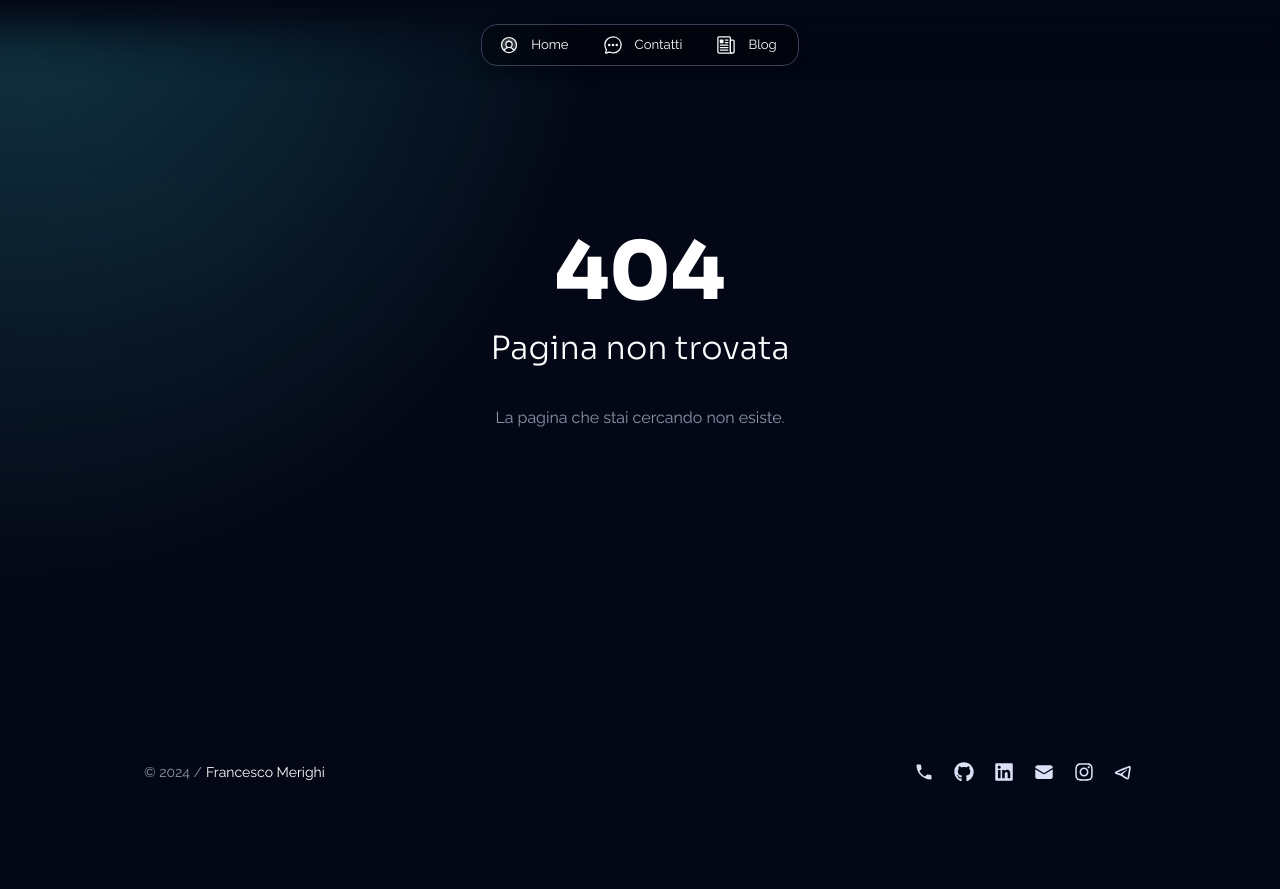
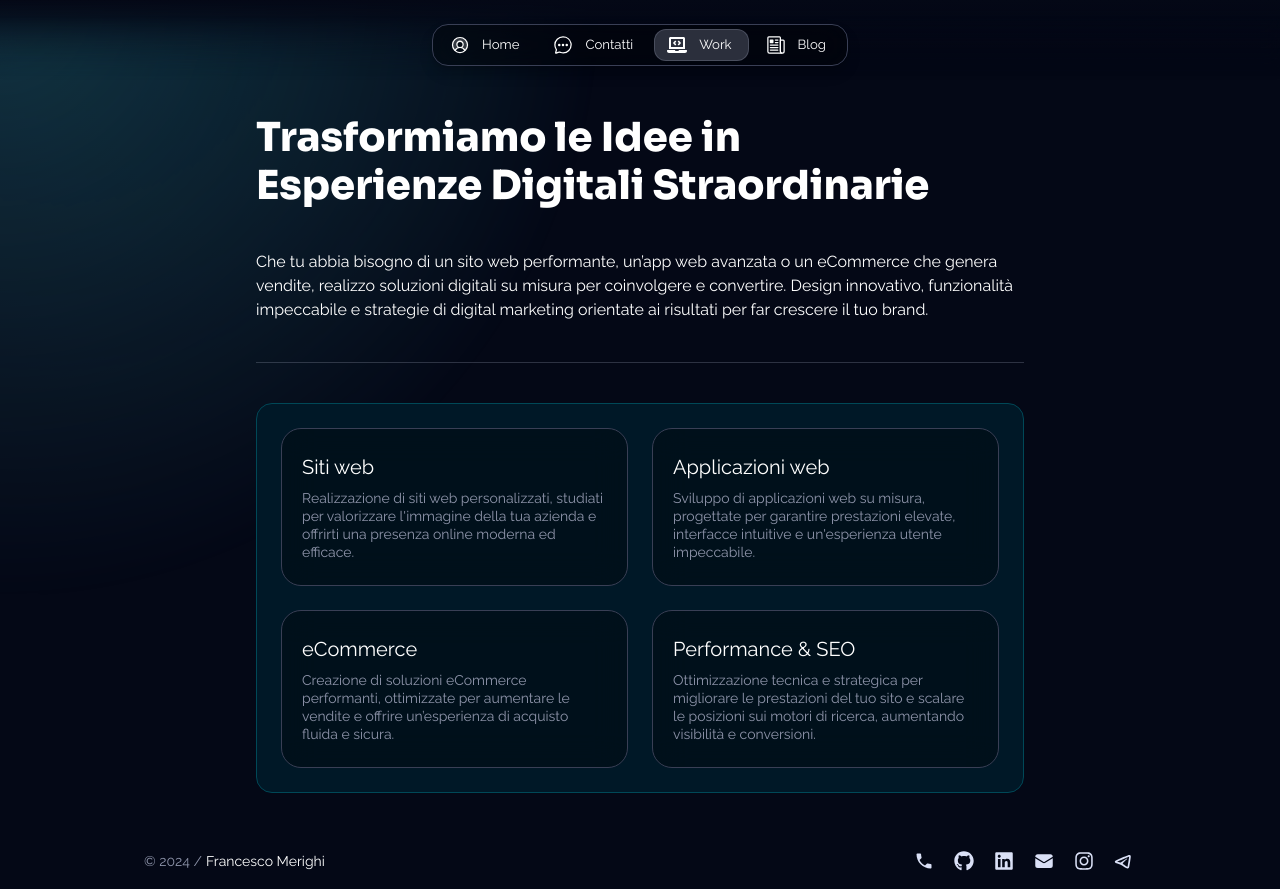
Before and after one commit to fmerighiwebdev/FMerighi, a Next.js app: page /work in a window 1280 px wide. Before the commit this address had no page. Before the commit the page ends 800 px from the top, so only its background shows below. Built offline with nearby package versions, Linux system fonts and the light colour scheme.

Commit message:
Added Work page

```diff
--- a/src/app/blog/[postSlug]/page.tsx
+++ b/src/app/blog/[postSlug]/page.tsx
@@ -93,7 +93,7 @@ export default async function BlogPage({ params }) {
               marginBottom="s"
               variant="display-strong-xs"
             >
-              Pronto a portare il tuo progetto al livello successivo?
+              Trasformiamo la tua idea in realtà!
             </Heading>
             <Text
               style={{
--- a/src/app/resources/config.js
+++ b/src/app/resources/config.js
@@ -5,6 +5,7 @@ const routes = {
   "/about": true,
   "/contacts": true,
   "/blog": true,
+  "/work": true,
 };
 
 const style = {
--- a/src/app/resources/content.js
+++ b/src/app/resources/content.js
@@ -60,21 +60,6 @@ const social = [
     link: "https://t.me/fmerighiwebdev",
   },
 ];
-
-const home = {
-  label: "Home",
-  title: `${person.name}'s Portfolio`,
-  description: `Portfolio website showcasing my work as a ${person.role}`,
-  headline: <>Full-Stack Web/Software Developer</>,
-  subline: (
-    <>
-      Mi chiamo Francesco Merighi e sono uno{" "}
-      <span>Sviluppatore Web e Software</span> con anni di esperienza nella
-      progettazione, sviluppo e implementazione di soluzioni digitali
-      personalizzate.
-    </>
-  ),
-};
 
 const about = {
   label: "Home",
@@ -466,7 +451,8 @@ const about = {
         title: "Vari linguaggi di programmazione",
         description: (
           <>
-            Conoscenza di vari linguaggi di programmazione: Python, PHP, Java, C.
+            Conoscenza di vari linguaggi di programmazione: Python, PHP, Java,
+            C.
           </>
         ),
         // optional: leave the array empty if you don't want to display images
@@ -510,4 +496,14 @@ const blog = {
   posts: posts,
 };
 
-export { person, social, newsletter, home, about, contacts, blog };
+const work = {
+  label: "Lavoro",
+  title: "Trasformiamo le Idee in Esperienze Digitali Straordinarie",
+  description:
+    "Che tu abbia bisogno di un sito web performante, un’app web avanzata o un eCommerce che genera vendite, realizzo soluzioni digitali su misura per coinvolgere e convertire. Design innovativo, funzionalità impeccabile e strategie di digital marketing orientate ai risultati per far crescere il tuo brand.",
+  showcase_title: "Progetti di Successo: Uno Sguardo al Mio Lavoro",
+  showcase_description:
+    "Scopri alcuni dei miei ultimi progetti, realizzati con precisione e pensati per lasciare il segno. Ogni lavoro riflette la mia dedizione all’innovazione, all’esperienza utente e alle prestazioni.",
+};
+
+export { person, social, newsletter, about, contacts, blog, work };
--- a/src/app/resources/index.ts
+++ b/src/app/resources/index.ts
@@ -10,7 +10,6 @@ export {
   person,
   social,
   newsletter,
-  home,
   about,
   blog
 } from "@/app/resources/content";
--- /dev/null
+++ b/src/app/work/page.tsx
@@ -0,0 +1,82 @@
+import {
+  Card,
+  Column,
+  Grid,
+  Heading,
+  Line,
+  Text,
+} from "@/once-ui/components";
+import { work } from "../resources/content";
+
+const services = [
+  {
+    title: "Siti web",
+    description:
+      "Realizzazione di siti web personalizzati, studiati per valorizzare l'immagine della tua azienda e offrirti una presenza online moderna ed efficace.",
+  },
+  {
+    title: "Applicazioni web",
+    description:
+      "Sviluppo di applicazioni web su misura, progettate per garantire prestazioni elevate, interfacce intuitive e un'esperienza utente impeccabile.",
+  },
+  {
+    title: "eCommerce",
+    description:
+      "Creazione di soluzioni eCommerce performanti, ottimizzate per aumentare le vendite e offrire un’esperienza di acquisto fluida e sicura.",
+  },
+  {
+    title: "Performance & SEO",
+    description:
+      "Ottimizzazione tecnica e strategica per migliorare le prestazioni del tuo sito e scalare le posizioni sui motori di ricerca, aumentando visibilità e conversioni.",
+  },
+];
+
+export const metadata = {
+  title: "Work - Francesco Merighi",
+  description:
+    "Realizzo soluzioni digitali su misura per coinvolgere e convertire. Che tu abbia bisogno di un sito web performante, un’app web avanzata o un eCommerce che genera vendite.",
+};
+
+const ServiceCard = ({ title, description }) => (
+  <Card maxWidth={24} radius="l-4" direction="column">
+    <Column fillWidth paddingX="20" paddingY="24" gap="8">
+      <Text variant="body-default-xl">{title}</Text>
+      <Text onBackground="neutral-weak" variant="body-default-s">
+        {description}
+      </Text>
+    </Column>
+  </Card>
+);
+
+export default function WorkPage() {
+  return (
+    <main style={{ width: "100%" }}>
+      <Column maxWidth="s" style={{ margin: "0 auto" }}>
+        <Heading marginBottom="l" variant="display-strong-s">
+          {work.title}
+        </Heading>
+        <Text variant="body-default-m">{work.description}</Text>
+        <Line background="neutral-alpha-medium" className="my-40" />
+        <Grid
+          border="brand-medium"
+          columns={2}
+          gap="24"
+          padding="24"
+          fillWidth
+          radius="l"
+          background="brand-medium"
+          mobileColumns={1}
+          tabletColumns={2}
+        >
+          {services.map((service) => (
+            <ServiceCard
+              key={service.title}
+              title={service.title}
+              description={service.description}
+            />
+          ))}
+        </Grid>
+      </Column>
+    </main>
+  );
+}
--- a/src/components/header/Header.tsx
+++ b/src/components/header/Header.tsx
@@ -76,6 +76,23 @@ export const Header = () => {
                   />
                 </>
               )}
+              {routes["/work"] && (
+                <>
+                  <ToggleButton
+                    className="s-flex-hide"
+                    prefixIcon="code"
+                    href="/work"
+                    label="Work"
+                    selected={pathname.startsWith("/work")}
+                  />
+                  <ToggleButton
+                    className="s-flex-show"
+                    prefixIcon="code"
+                    href="/work"
+                    selected={pathname.startsWith("/work")}
+                  />
+                </>
+              )}
               {routes["/blog"] && (
                 <>
                   <ToggleButton
--- a/src/once-ui/components/Scroller.tsx
+++ b/src/once-ui/components/Scroller.tsx
@@ -132,6 +132,7 @@ const Scroller: React.FC<ScrollerProps> = ({
         zIndex={0}
         position="relative"
         radius="m"
+        gap="16"
         direction={direction}
         className={classNames(styles.scroller, styles[direction])}
         ref={scrollerRef}
--- a/src/once-ui/icons.ts
+++ b/src/once-ui/icons.ts
@@ -47,7 +47,7 @@ import { IoIosSend } from "react-icons/io";
 
 import { CiUser, CiMail } from "react-icons/ci";
 
-import { FaHtml5, FaInstagram } from "react-icons/fa";
+import { FaHtml5, FaInstagram, FaLaptopCode } from "react-icons/fa";
 
 import { MdPhone } from "react-icons/md";
 
@@ -96,4 +96,5 @@ export const iconLibrary: Record<string, IconType> = {
   emailOutline: CiMail,
   phoneOutline: BsTelephone,
   send: IoIosSend,
+  code: FaLaptopCode
 };
```
Also changed, not shown: src/components/blog/Post.tsx (deleted, +0 -57 lines), src/components/blog/Posts.module.scss (deleted, +0 -7 lines), src/components/blog/Posts.tsx (deleted, +0 -33 lines), public/images/cmg-baldessarelli-work.webp (added), public/images/esc-corp-work.webp (added).
